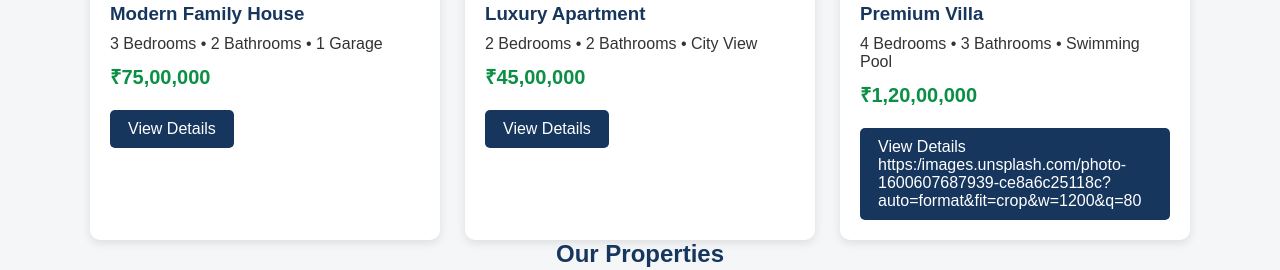
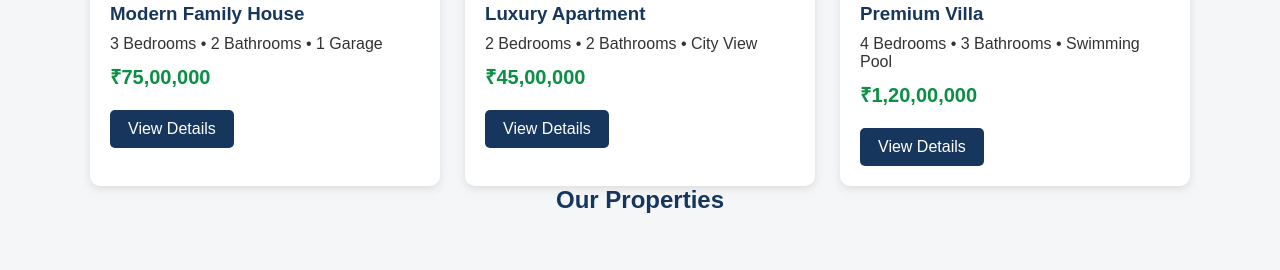
Before and after one commit to Raju-hub-star/my-website, a plain HTML site: page index.html in a window 1280 px wide. Shown: the part 1258-1528 px from the top of the page. Drawn offline with Linux system fonts and the light colour scheme.

Commit message:
Update index.html

```diff
--- a/index.html
+++ b/index.html
@@ -485,7 +485,7 @@
                         </p>
 
                         <a
-                            href="pages/v4.html" class="btn">View Details https:/images.unsplash.com/photo-1600607687939-ce8a6c25118c?auto=format&fit=crop&w=1200&q=80</a>
+                            href="pages/v4.html" class="btn">View Details </a>
 
                     </div>
 
```
